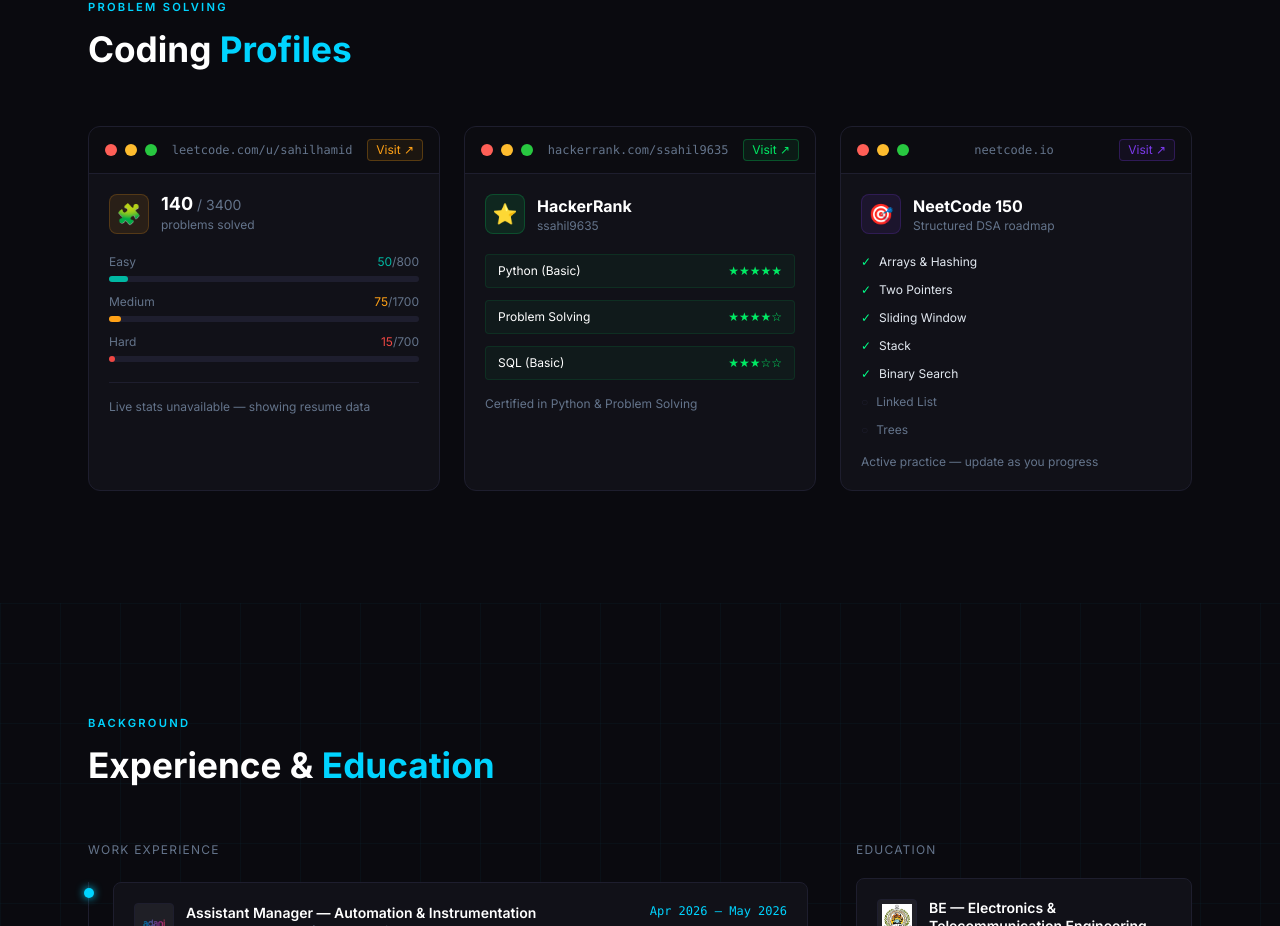
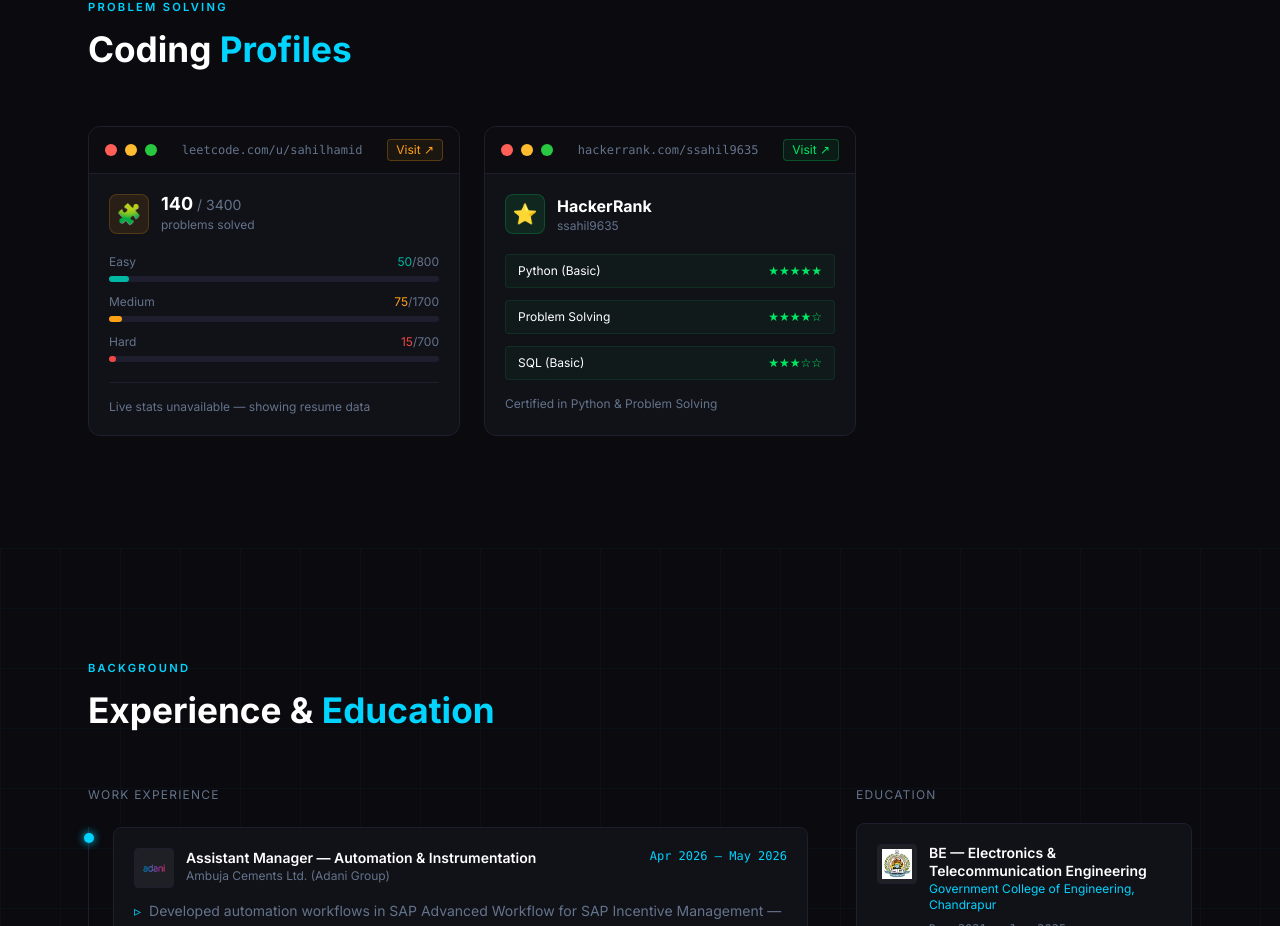
Before and after one commit to Sahilhamids/PORTFOLIO, a Next.js app: page / in a window 1280 px wide. Shown: the part 5378-6304 px from the top of the page. Built offline with nearby package versions, Linux system fonts and the light colour scheme; no server answers.

Commit message:
Remove NeetCode card, switch to 2-column layout

```diff
--- a/app/components/CodingProfiles.tsx
+++ b/app/components/CodingProfiles.tsx
@@ -90,7 +90,7 @@
           </h2>
         </div>
 
-        <div className="grid md:grid-cols-3 gap-6">
+        <div className="grid md:grid-cols-2 gap-6 max-w-3xl">
 
           {/* ── LeetCode ── */}
           <WindowFrame title="leetcode.com/u/sahilhamid" url="https://leetcode.com/u/sahilhamid/" color="#ffa116">
@@ -164,42 +164,6 @@
             </p>
           </WindowFrame>
 
-          {/* ── NeetCode ── */}
-          <WindowFrame title="neetcode.io" url="https://neetcode.io/practice" color="#7c3aed">
-            <div className="flex items-center gap-3 mb-5">
-              <div className="w-10 h-10 rounded-lg flex items-center justify-center text-xl flex-shrink-0"
-                style={{ background: "rgba(124,58,237,0.1)", border: "1px solid rgba(124,58,237,0.2)" }}>
-                🎯
-              </div>
-              <div>
-                <p className="font-bold text-white">NeetCode 150</p>
-                <p className="text-xs" style={{ color: "var(--muted)" }}>Structured DSA roadmap</p>
-              </div>
-            </div>
-
-            <div className="space-y-3">
-              {[
-                { topic: "Arrays & Hashing",     done: true },
-                { topic: "Two Pointers",          done: true },
-                { topic: "Sliding Window",        done: true },
-                { topic: "Stack",                 done: true },
-                { topic: "Binary Search",         done: true },
-                { topic: "Linked List",           done: false },
-                { topic: "Trees",                 done: false },
-              ].map(({ topic, done }) => (
-                <div key={topic} className="flex items-center gap-2">
-                  <span className="text-xs flex-shrink-0" style={{ color: done ? "#00ff88" : "var(--border)" }}>
-                    {done ? "✓" : "○"}
-                  </span>
-                  <span className="text-xs" style={{ color: done ? "var(--text)" : "var(--muted)" }}>{topic}</span>
-                </div>
-              ))}
-            </div>
-
-            <p className="text-xs mt-4" style={{ color: "var(--muted)" }}>
-              Active practice — update as you progress
-            </p>
-          </WindowFrame>
 
         </div>
       </div>
```
